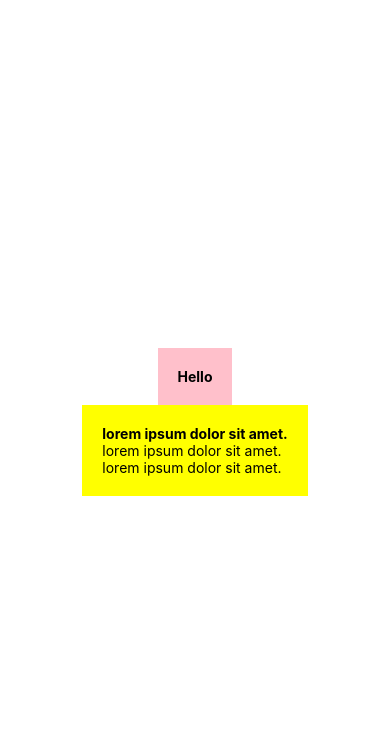
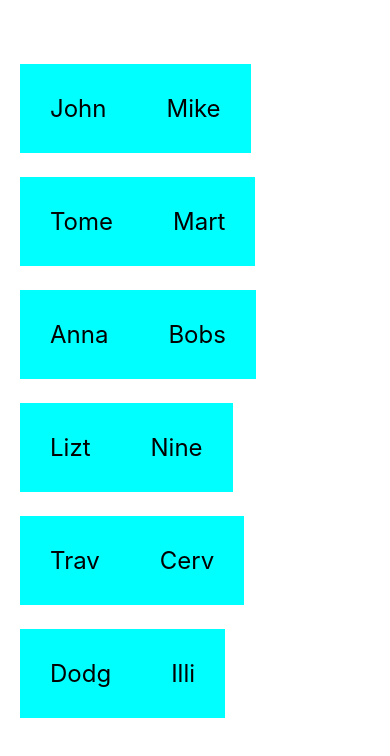
Before and after one commit to TranTuanVu4897/First-React-Native-Tutorial, a React Native app: screen / in a window 390 px wide. Shown: the top 756 px of the page. Built offline with nearby package versions, Linux system fonts and the light colour scheme.

Commit message:
Flat list

```diff
--- a/App.js
+++ b/App.js
@@ -1,19 +1,40 @@
-import React from 'react';
-import { StyleSheet, Text, View } from 'react-native';
+import React, { useState } from 'react'; //this use hook
+import { StyleSheet, Text, View, FlatList } from 'react-native';
 
 export default function App() {
+    const [people, setPeople] = useState([
+        { name: 'John', id: '1' },
+        { name: 'Mike', id: '2' },
+        { name: 'Tome', id: '3' },
+        { name: 'Mart', id: '4' },
+        { name: 'Anna', id: '5' },
+        { name: 'Bobs', id: '6' },
+        { name: 'Lizt', id: '7' },
+        { name: 'Nine', id: '8' },
+        { name: 'Trav', id: '9' },
+        { name: 'Cerv', id: '10' },
+        { name: 'Dodg', id: '11' },
+        { name: 'Illi', id: '12' },
+    ]);
+
     return (
         <View style={styles.container}>
-            <View style={styles.header}>
-                <Text style={styles.boldText}>Hello</Text>
-            </View>
-            <View style={styles.body}>
-                <Text style={styles.boldText}>
-                    lorem <Text>ipsum</Text> dolor sit amet.
-                </Text>
-                <Text>lorem ipsum dolor sit amet.</Text>
-                <Text>lorem ipsum dolor sit amet.</Text>
-            </View>
+            {/* less code than scroll view, performance better? */}
+            <FlatList
+                numColumns={2}
+                keyExtractor={item => item.id}
+                data={people}
+                renderItem={({ item }) => (
+                    <Text style={styles.item}>{item.name}</Text>
+                )}
+            />
+            {/* <ScrollView>
+                {people.map(i => (
+                    <View key={i.key}>
+                        <Text style={styles.item}>{i.name}</Text>
+                    </View>
+                ))}
+            </ScrollView> */}
         </View>
     );
 }
@@ -22,19 +43,15 @@ const styles = StyleSheet.create({
     container: {
         flex: 1,
         backgroundColor: '#fff',
-        alignItems: 'center',
-        justifyContent: 'center',
+        paddingTop: 40,
+        paddingHorizontal: 20,
+        // alignItems: 'center',
+        // justifyContent: 'center',
     },
-    header: {
-        backgroundColor: 'pink',
-        padding: 20,
-    },
-    boldText: {
-        fontWeight: 'bold',
-    },
-    body: {
-        backgroundColor: 'yellow',
-        padding: 20,
-        fontWeight: 'bold',
+    item: {
+        marginTop: 24,
+        padding: 30,
+        backgroundColor: 'aqua',
+        fontSize: 24,
     },
 });
--- a/package.json
+++ b/package.json
@@ -10,7 +10,7 @@
   "dependencies": {
     "expo": "~40.0.0",
     "expo-status-bar": "~1.0.3",
-    "react": "16.13.1",
+    "react": "^17.0.1",
     "react-dom": "16.13.1",
     "react-native": "^0.64.0",
     "react-native-web": "~0.13.12"
```
Also changed, not shown: 1 other file (tests, documents, lock files or other folders).
